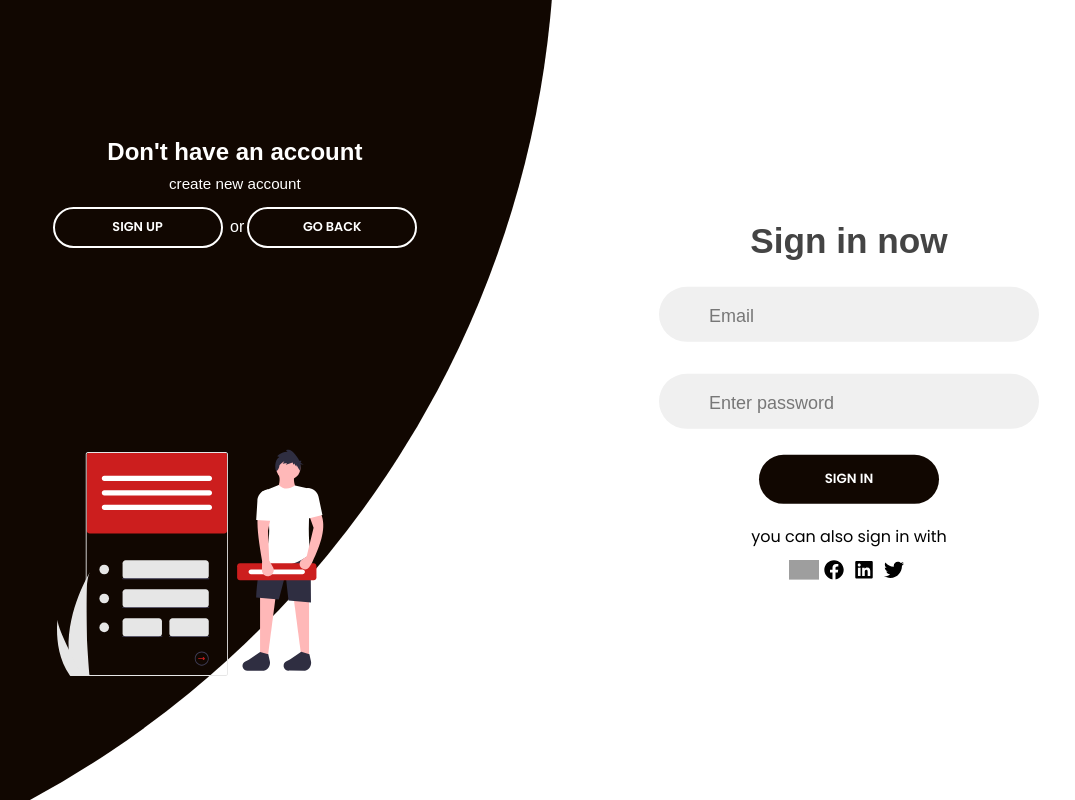
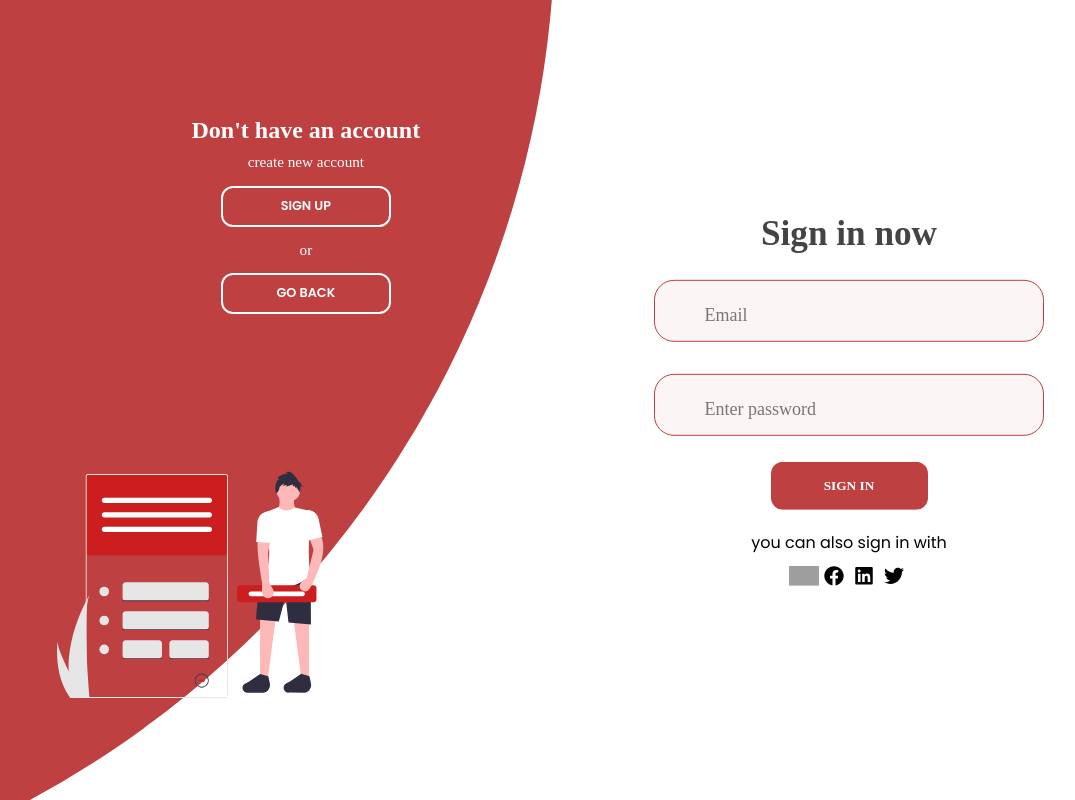
Before and after one commit to maryam-hussien/project309, a React (Create React App) app in the folder FrontEnd/: page / in a window 1280 px wide. Shown: the whole page, without its empty margins (111-1186 px from the left). Built offline with nearby package versions, Linux system fonts and the light colour scheme; grey boxes are pictures that could not be loaded.

Commit message:
link login and signup with backend and validation of signup and login

```diff
--- a/FrontEnd/package.json
+++ b/FrontEnd/package.json
@@ -41,5 +41,6 @@
       "last 1 firefox version",
       "last 1 safari version"
     ]
-  }
+  },
+  "proxy": "http://localhost:5000"
 }
--- /dev/null
+++ b/FrontEnd/src/componenet/CustomButton.js
@@ -0,0 +1,10 @@
+import React from 'react';
+const CustomButton = ({ type, onClick, className,Name }) => {
+  return (
+    <button type={type} className={className} onClick={onClick}>
+     {Name}
+    </button>
+  );
+};
+
+export default CustomButton;
--- a/FrontEnd/src/pages/Signinup/Authentication.css
+++ b/FrontEnd/src/pages/Signinup/Authentication.css
@@ -4,6 +4,7 @@
 * {
   margin: 0;
   padding: 0;
+  font-family: italic ;
   box-sizing: border-box;
 }
 
@@ -74,7 +75,7 @@ form.sign-in-form {
     background-color: #f0f0f0;
     margin: 12px 0;
     height: 45px;
-    border-radius: 55px;
+    border: 1px solid #BE4040;
     display: grid;
     grid-template-columns: 15% 85%;
     padding: 0 0.4rem;
@@ -92,12 +93,12 @@ form.sign-in-form {
 
 
 .input-field {
-  max-width: 380px;
-  width: 100%;
-  background-color: #f0f0f0;
+  width: 390.83px;
+  background-color: #CA52520F;
   margin: 16px 0;
-  height: 55px;
-  border-radius: 55px;
+  height:  62px;
+  border: 1px solid #BE4040;
+  border-radius: 20px;
   display: grid;
   grid-template-columns: 15% 85%;
   padding: 0 0.4rem;
@@ -126,7 +127,7 @@ form.sign-in-form {
   font-size: 16px;
 }
 .input-field small {
-  color: red;
+  color: #BE4040;
   display: inline;
   width: 200px;
   height: 20px;
@@ -184,15 +185,15 @@ form.sign-in-form {
   border-color: green;
 }
 .input-field .error input{
-  border-color: red;
+  border-color: #BE4040;
 }
 .input-field .error{
-  color: red;
+  color: #BE4040;
   width: 250px;
   font-size: 13px;
 }
 #checkbox-error{
-  color: red;
+  color: #BE4040;
   font-size: 15px;
 }
 #checkbox{
@@ -205,9 +206,9 @@ form.sign-in-form {
   justify-content: center;
   align-items: center;
   margin: 0 0.45rem;
-  color: #110701;
+  color: #BE4040;
   border-radius: 50%;
-  border: 1px solid  #110701;
+  border: 1px solid  #BE4040;
   text-decoration: none;
   font-size: 1.1rem;
   transition: 0.3s;
@@ -215,17 +216,17 @@ form.sign-in-form {
 
 .social-icon:hover {
   color: #fff;
-  border-color: #110701;
-  background-color: #110701 ;
+  border-color: #BE4040;
+  background-color: #BE4040 ;
 }
 
 .btn {
-  width: 180px;
-  background-color: #110701;
-  border: none;
+  width: 157px;
+  background-color: #BE4040;
+  border: 1px solid transparent;
+  border-radius: 12px;
   outline: none;
-  height: 49px;
-  border-radius: 49px;
+  height: 48px;
   color: #fff;
   text-transform: uppercase;
   font-weight: 600;
@@ -233,12 +234,10 @@ form.sign-in-form {
   margin-bottom: 9px;
   cursor: pointer;
   transition: 0.5s;
-    font-family: "Poppins", sans-serif;
-
 }
 
 .btn:hover {
-  background-color: #110701;
+  background-color: #BE4040;
 }
 .panels-container {
   position: absolute;
@@ -258,7 +257,7 @@ form.sign-in-form {
   top: -10%;
   right: 48%;
   transform: translateY(-50%);
-  background-image: linear-gradient(-45deg, #110701 0%, #110701 100%);
+  background-image: linear-gradient(-45deg, #BE4040 0%, #BE4040 100%);
   transition: 1.8s ease-in-out;
   border-radius: 50%;
   z-index: 6;
@@ -329,7 +328,7 @@ form.sign-in-form {
 .btn.transparent:hover {
    background-color: #fff;
     border: 2px solid #fff;
-    color:#110701;
+    color:#BE4040;
     width: 170px;
     height: 41px;
     font-weight: 600;
@@ -346,7 +345,7 @@ form.sign-in-form {
   font-family: "Poppins", sans-serif;
   text-decoration: none;
   transition: 00.5s  ease-in-out;
-  color:#110701;
+  color:#BE4040;
 }
 
 
--- a/FrontEnd/src/pages/Signinup/Authentication.jsx
+++ b/FrontEnd/src/pages/Signinup/Authentication.jsx
@@ -1,5 +1,6 @@
 import { useState } from "react";
 import React from "react";
+import axios from 'axios';
 import './Authentication.css'
 import login from '../../assets/login.svg'
 import register from '../../assets/register.svg'
@@ -7,6 +8,7 @@ import google from '../../assets/google.svg'
 import linkedin from '../../assets/linkedin.svg'
 import facebook from '../../assets/facebook.svg'
 import twitter from '../../assets/twitter.svg'
+import CustomButton from '../../componenet/CustomButton';
 function Authentication() {
     const [SignUpMode, setSignUpMode] = useState(false);
     const [email, setEmail] = useState("");
@@ -17,8 +19,7 @@ function Authentication() {
         setSignUpMode(!SignUpMode)
     }
     const validatePassword1 = () => {
-      // Add your password validation logic here
-      // For example, checking if the password has at least 6 characters
+
       const isValid = password.length >= 6;
       setPasswordError(isValid ? "" : "Password must be at least 6 characters");
     };
@@ -27,12 +28,7 @@ function Authentication() {
       validateEmail();
       validatePassword();
 
-      // Add any additional validation logic here
-      // For example, checking other form fields
-
-      // If all validations pass, you can proceed with the login
       if (emailError === "" && passwordError === "") {
-        // Your login logic here
       }
     };
     const validateEmail = () => {
@@ -51,16 +47,14 @@ function Authentication() {
     };
    // Registration form state
    const [formData, setFormData] = useState({
-    username: "",
+    name: "",
     email: "",
     phone: "",
-    password: "",
-    checkbox: false,
   });
 
   // Registration form error state
   const [formErrors, setFormErrors] = useState({
-    username: "",
+    name: "",
     email: "",
     phone: "",
     password: "",
@@ -70,7 +64,7 @@ function Authentication() {
   const validateUsername = () => {
     setFormErrors((prevErrors) => ({
       ...prevErrors,
-      username: formData.username.trim() ? "" : "Username is required",
+      name: formData.name.trim() ? "" : "Username is required",
     }));
   };
 
@@ -90,26 +84,16 @@ function Authentication() {
     }));
   };
 
-  const validateCheckbox = () => {
-    setFormErrors((prevErrors) => ({
-      ...prevErrors,
-      checkbox: formData.checkbox ? "" : "You must agree to the terms",
-    }));
-  };
+
 const validateForm = () => {
   validateUsername();
   validateEmail();
-    validatePhone();
   validatePassword();
-    validateCheckbox();
-
-    // Check if there are no errors
   if (
     Object.values(formErrors).every((error) => !error) &&
     Object.values(formData).every((value) => value !== "")
   ) {
-      // Your registration logic here
-      console.log("Form submitted:", formData);
+    signIn();
   }
 };
 
@@ -121,6 +105,57 @@ function Authentication() {
       ...prevData,
       [name]: inputValue,
     }));
+  };
+
+  const signUp = async () => {
+    try {
+      const response = await axios.post('http://localhost:5000/user/register', formData);
+      console.log(response);
+      if (response.data.success) {
+        // Save token and user details to local storage
+        localStorage.setItem('token', response.data.token);
+        console.log("done");
+      }
+    } catch (error) {
+      console.error('SignUp Error:', error.message);
+      // Handle signup error here
+    }
+  };
+
+  const signIn = async () => {
+    try {
+      console.log(email, password);
+      const response = await axios.post('http://localhost:5000/user/login', { "email":email, "password":password });
+      console.log('SignIn Response:', response.data);
+      if (response.data.success) {
+        // Save token and user details to local storage
+        localStorage.setItem('token', response.data.token);
+        console.log("done");
+      }
+    } catch (error) {
+      console.error('SignIn Error:', error.message);
+      // Handle signin error here
+    }
+  };
+  const handleSignUp = () => {
+    // validateAll();
+    console.log("gg",emailError,passwordError);
+    if (emailError === "" && passwordError === "") {
+      console.log("dd");
+      signUp();
+    }
+  };
+
+  const handleSignIn = () => {
+    // validateForm();
+    console.log("tt");
+    signIn();
+    if (
+      Object.values(formErrors).every((error) => !error) &&
+      Object.values(formData).every((value) => value !== "")
+    ) {
+      console.log("fw");
+    }
   };
 
   return (
@@ -157,13 +192,13 @@ function Authentication() {
               />
             <small id="password-error">{passwordError}</small>
           </div>
-
-          <input
+          <CustomButton type={"submit"} className={"btn"} onClick={handleSignIn} Name={"Sign in"}/>
+          {/* <input
               type="button"
               value="sign in"
               className="btn solid"
-              onClick={validateAll}
-            />
+              onClick={handleSignIn}
+            /> */}
           <p className="social-text">you can also sign in with</p>
           <div className="social-media">
           <img src={google} className="imagee" alt="google" />
@@ -181,13 +216,13 @@ function Authentication() {
                 type="text"
                 placeholder="Name"
                 id="username"
-                name="username"
-                value={formData.username}
+                name="name"
+                value={formData.name}
                 onChange={handleInputChange}
                 onBlur={validateUsername}
                 required
               />
-      <div className="error" id="username-error">{formErrors.username}</div>
+      <div className="error" id="username-error">{formErrors.name}</div>
   </div>
   <div className="input-field">
       <i className="fas fa-envelope"></i>
@@ -232,20 +267,10 @@ function Authentication() {
       <div className="error" id="password-error">{formErrors.password}</div>
   </div>
   <div>
-  <input
-                type="checkbox"
-                id="checkbox"
-                name="checkbox"
-                checked={formData.checkbox}
-                onChange={handleInputChange}
-                onBlur={validateCheckbox}
-                required
-              />
-      <label htmlFor="checkbox">I agree with the terms of the "Buyer Agreement"</label>
-      <div className="error" id="checkbox-error">{formErrors.checkbox}</div>
   </div>
 
-  <button type="button" className="btn" onClick={validateForm}>Submit</button>
+  <CustomButton type={"submit"} className={"btn"} onClick={handleSignUp} Name={"Sign up"}/>
+
   <p className="social-text">You can also sign up with</p>
   <div className="social-media">
               <img src={google} className="imagee" alt="google" />
@@ -266,12 +291,10 @@ function Authentication() {
           <p>
             create new account
           </p>
-          <button className="btn transparent" id="sign-up-btn" onClick={SwitchMode}>
-            sign up
-          </button> or
-          <button className="btn transparent" id="go back" >
-            go back
-          </button>
+          <CustomButton type={"submit"} className={"btn transparent"} id="sign-up-btn" onClick={SwitchMode} Name={"Sign up"}/>
+            <p>or</p>
+          <CustomButton  type={"submit"} className={"btn transparent"} id="go back" Name={"go back"} />
+
         </div>
         <img src={register} className="image" alt="register" />
       </div>
@@ -281,9 +304,9 @@ function Authentication() {
           <p>
             you can sign in
           </p>
-          <button className="btn transparent" id="sign-in-btn" onClick={SwitchMode}>
-            sign in
-          </button>
+          <CustomButton className={"btn transparent"} id="sign-in-btn" onClick={SwitchMode} Name={'sign in'}/>
+
+
         </div>
         <img src={login} className="image" alt="login" />
       </div>
--- a/package.json
+++ b/package.json
@@ -12,6 +12,7 @@
   "dependencies": {
     "bcryptjs": "^2.4.3",
     "cloudinary": "^1.41.0",
+    "cors": "^2.8.5",
     "dotenv": "^16.3.1",
     "express": "^4.18.2",
     "jsonwebtoken": "^9.0.2",
```
Also changed, not shown: FrontEnd/src/componenet/CustomInput.js (added, +9 -0 lines), 1 other file (tests, documents, lock files or other folders). Lines whose indentation alone changed are shown as unchanged.
